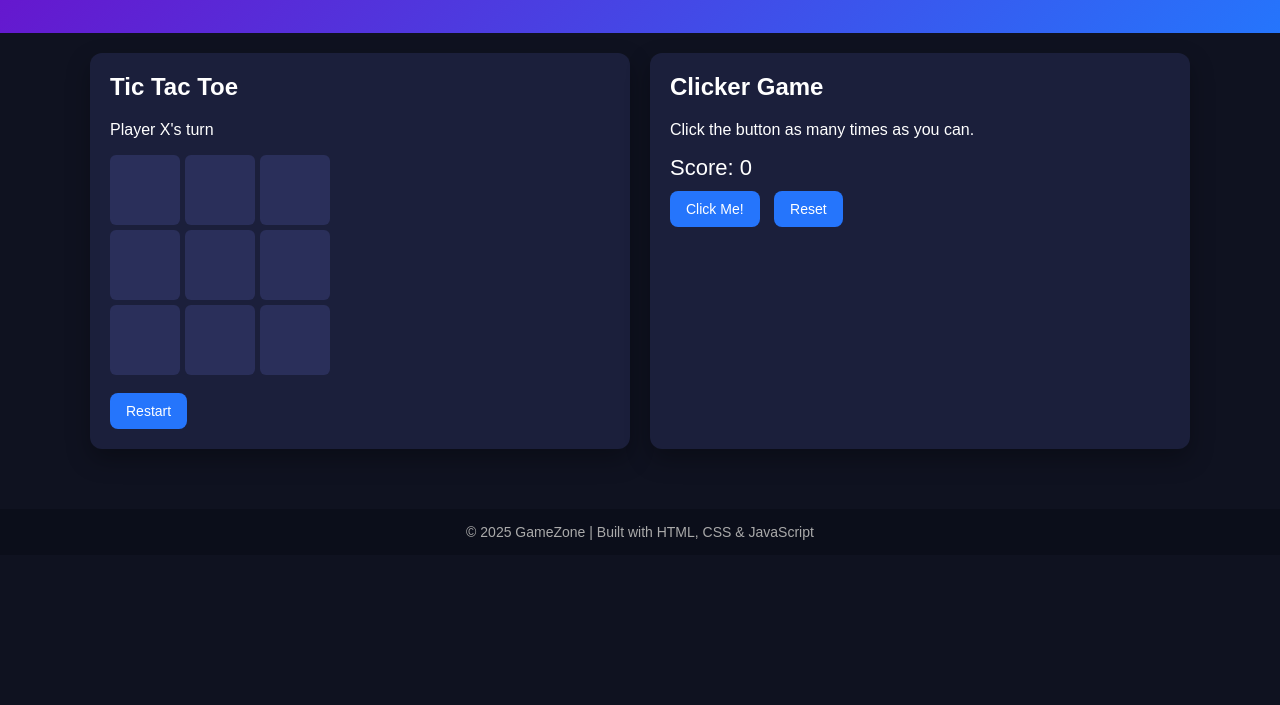
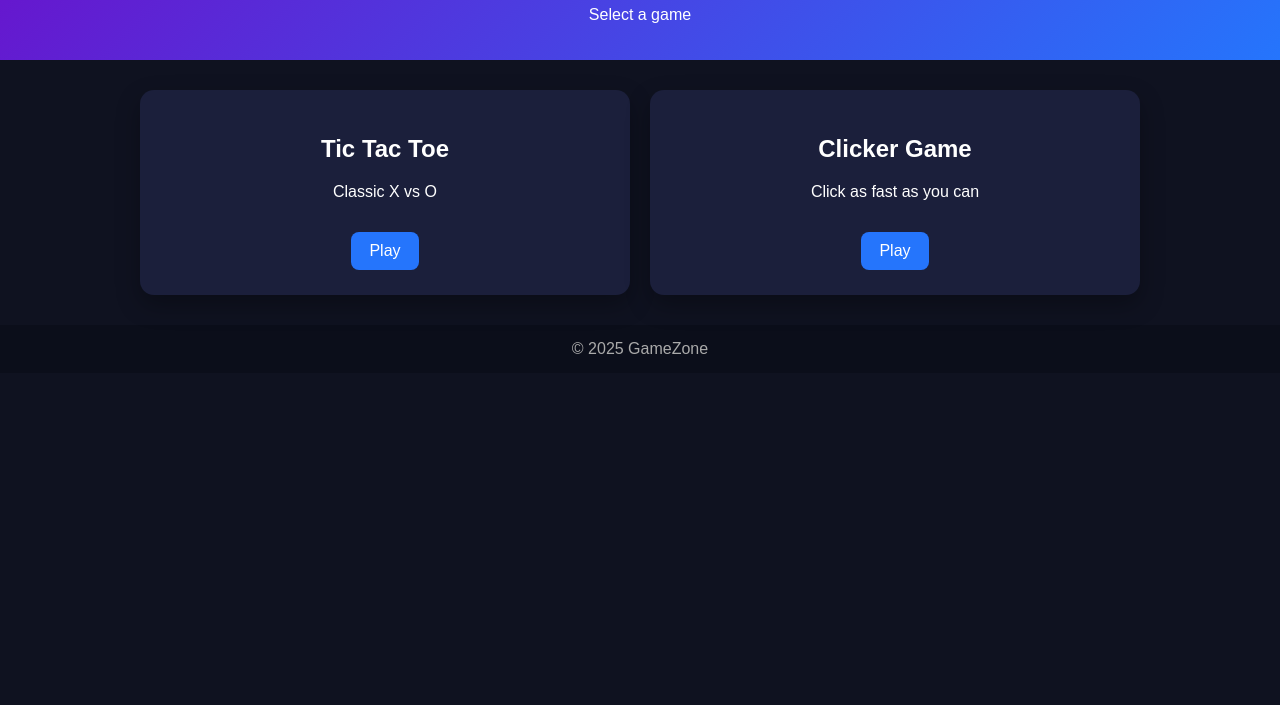
Before and after one commit to Svazny79/Vazgames, a plain HTML site: page index.html in a window 1280 px wide. Shown: the part 95-800 px from the top of the page. Drawn offline with Linux system fonts and the light colour scheme.

Commit message:
Update index.html

```diff
--- a/index.html
+++ b/index.html
@@ -16,71 +16,36 @@
       text-align: center;
       background: linear-gradient(135deg, #6a11cb, #2575fc);
     }
-    header h1 { margin: 0; }
-
     .container {
-      padding: 20px;
-      max-width: 1100px;
+      max-width: 1000px;
       margin: auto;
-    }
-
-    .games {
+      padding: 30px;
       display: grid;
       grid-template-columns: repeat(auto-fit, minmax(250px, 1fr));
       gap: 20px;
     }
-
     .card {
       background: #1b1f3b;
-      border-radius: 12px;
-      padding: 20px;
-      box-shadow: 0 10px 25px rgba(0,0,0,0.3);
+      padding: 25px;
+      border-radius: 14px;
+      text-align: center;
+      box-shadow: 0 10px 25px rgba(0,0,0,.3);
     }
-
-    .card h2 { margin-top: 0; }
-
-    button {
+    a {
+      display: inline-block;
+      margin-top: 15px;
+      padding: 10px 18px;
       background: #2575fc;
-      border: none;
-      padding: 10px 16px;
+      color: #fff;
+      text-decoration: none;
       border-radius: 8px;
-      color: #fff;
-      cursor: pointer;
-      font-size: 14px;
     }
-    button:hover { opacity: 0.85; }
-
-    /* Tic Tac Toe */
-    .board {
-      display: grid;
-      grid-template-columns: repeat(3, 70px);
-      grid-template-rows: repeat(3, 70px);
-      gap: 5px;
-      margin-top: 10px;
-    }
-    .cell {
-      background: #2a2f5a;
-      display: flex;
-      align-items: center;
-      justify-content: center;
-      font-size: 28px;
-      cursor: pointer;
-      border-radius: 6px;
-    }
-
-    /* Clicker */
-    .score {
-      font-size: 22px;
-      margin: 10px 0;
-    }
-
+    a:hover { opacity: .85; }
     footer {
       text-align: center;
       padding: 15px;
+      color: #aaa;
       background: #0b0e1a;
-      margin-top: 40px;
-      font-size: 14px;
-      color: #aaa;
     }
   </style>
 </head>
@@ -88,98 +53,26 @@
 
 <header>
   <h1>🎮 GameZone</h1>
-  <p>Play simple games right in your browser</p>
+  <p>Select a game</p>
 </header>
 
 <div class="container">
-  <div class="games">
+  <div class="card">
+    <h2>Tic Tac Toe</h2>
+    <p>Classic X vs O</p>
+    <a href="tic-tac-toe.html">Play</a>
+  </div>
 
-    <!-- Tic Tac Toe -->
-    <div class="card">
-      <h2>Tic Tac Toe</h2>
-      <p id="status">Player X's turn</p>
-      <div class="board" id="board"></div>
-      <br />
-      <button onclick="resetGame()">Restart</button>
-    </div>
-
-    <!-- Clicker Game -->
-    <div class="card">
-      <h2>Clicker Game</h2>
-      <p>Click the button as many times as you can.</p>
-      <div class="score">Score: <span id="score">0</span></div>
-      <button onclick="addPoint()">Click Me!</button>
-      <button onclick="resetScore()" style="margin-left:10px;">Reset</button>
-    </div>
-
+  <div class="card">
+    <h2>Clicker Game</h2>
+    <p>Click as fast as you can</p>
+    <a href="clicker.html">Play</a>
   </div>
 </div>
 
 <footer>
-  © 2025 GameZone | Built with HTML, CSS & JavaScript
+  © 2025 GameZone
 </footer>
-
-<script>
-  /* Tic Tac Toe Logic */
-  const board = document.getElementById('board');
-  const statusText = document.getElementById('status');
-  let currentPlayer = 'X';
-  let cells = Array(9).fill(null);
-
-  function createBoard() {
-    board.innerHTML = '';
-    cells.forEach((cell, index) => {
-      const div = document.createElement('div');
-      div.className = 'cell';
-      div.textContent = cell || '';
-      div.onclick = () => makeMove(index);
-      board.appendChild(div);
-    });
-  }
-
-  function makeMove(index) {
-    if (cells[index] || checkWinner()) return;
-    cells[index] = currentPlayer;
-    if (checkWinner()) {
-      statusText.textContent = `Player ${currentPlayer} wins!`;
-    } else if (cells.every(c => c)) {
-      statusText.textContent = "It's a draw!";
-    } else {
-      currentPlayer = currentPlayer === 'X' ? 'O' : 'X';
-      statusText.textContent = `Player ${currentPlayer}'s turn`;
-    }
-    createBoard();
-  }
-
-  function checkWinner() {
-    const wins = [
-      [0,1,2],[3,4,5],[6,7,8],
-      [0,3,6],[1,4,7],[2,5,8],
-      [0,4,8],[2,4,6]
-    ];
-    return wins.some(([a,b,c]) => cells[a] && cells[a] === cells[b] && cells[a] === cells[c]);
-  }
-
-  function resetGame() {
-    cells = Array(9).fill(null);
-    currentPlayer = 'X';
-    statusText.textContent = "Player X's turn";
-    createBoard();
-  }
-
-  createBoard();
-
-  /* Clicker Game */
-  let score = 0;
-  function addPoint() {
-    score++;
-    document.getElementById('score').textContent = score;
-  }
-  function resetScore() {
-    score = 0;
-    document.getElementById('score').textContent = score;
-  }
-</script>
 
 </body>
 </html>
```
